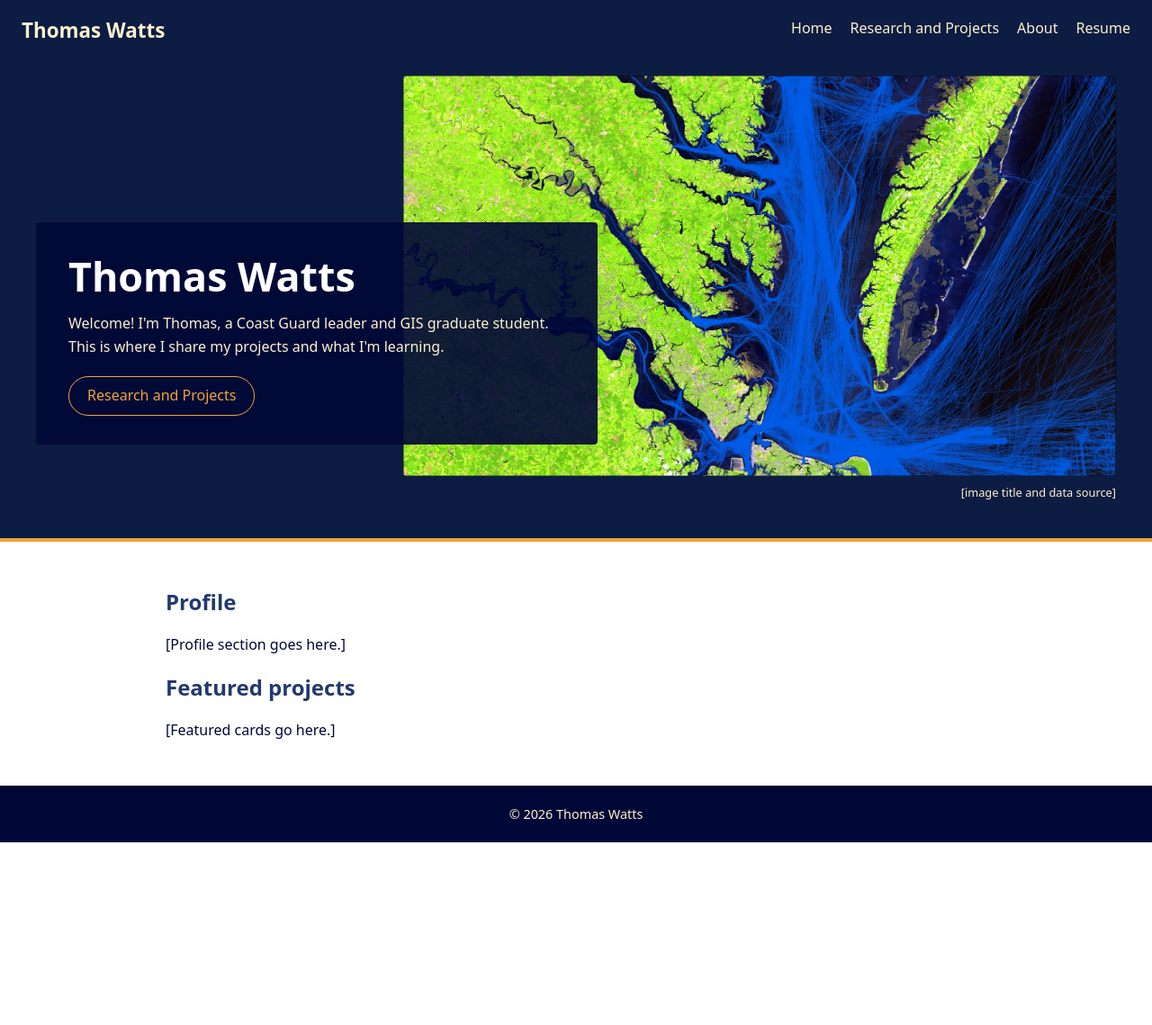
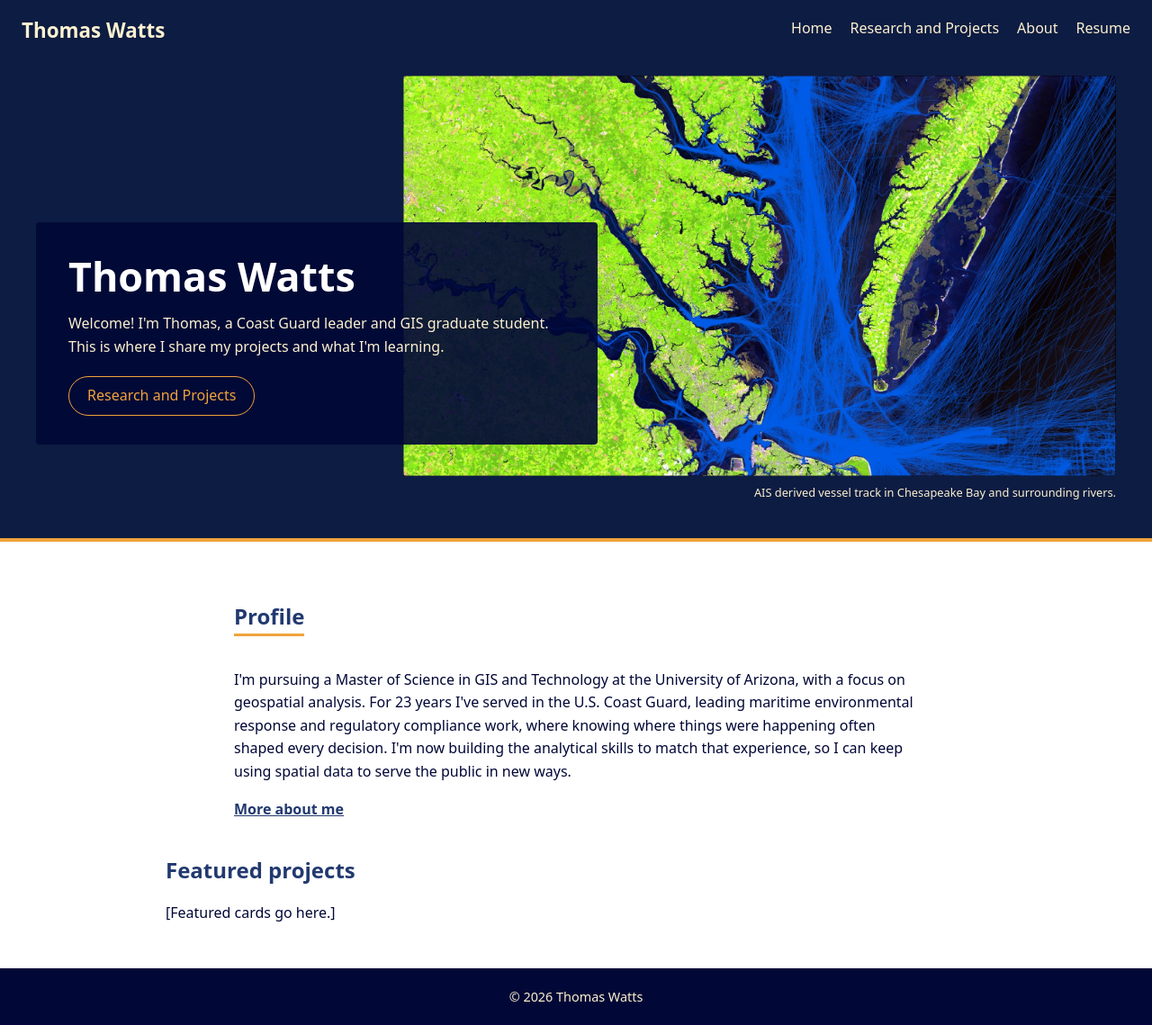
Before and after one commit to tfwatts/tfwatts.github.io, a Jekyll site: the page built from index.md, in a window 1280 px wide. Shown: the whole page at 90% size. Built offline with Jekyll 4.4.1, drawn with Linux system fonts in a browser that asks for light colours; before the commit the page ends 936 px from its top, so only the background shows below that.

Commit message:
Add profile section

```diff
--- a/assets/css/style.css
+++ b/assets/css/style.css
@@ -151,3 +151,17 @@ img {
     background: var(--navy-darkest);
   }
 }
+
+/* Profile section on the home page */
+.profile {
+  max-width: 760px;
+  margin: 1rem auto 2.5rem;
+}
+.profile h2 {
+  display: inline-block;
+  border-bottom: 3px solid var(--amber);
+  padding-bottom: 0.25rem;
+}
+.profile-link {
+  font-weight: 600;
+}
--- a/index.md
+++ b/index.md
@@ -7,12 +7,14 @@ hero:
   text: "Welcome! I'm Thomas, a Coast Guard leader and GIS graduate student. This is where I share my projects and what I'm learning."
   button_text: Research and Projects
   button_link: /projects/
-  caption: "[image title and data source]"
+  caption: "AIS derived vessel track in Chesapeake Bay and surrounding rivers."
 ---
 
-## Profile
-
-[Profile section goes here.]
+<section class="profile">
+  <h2>Profile</h2>
+  <p>I'm pursuing a Master of Science in GIS and Technology at the University of Arizona, with a focus on geospatial analysis. For 23 years I've served in the U.S. Coast Guard, leading maritime environmental response and regulatory compliance work, where knowing where things were happening often shaped every decision. I'm now building the analytical skills to match that experience, so I can keep using spatial data to serve the public in new ways.</p>
+  <p><a class="profile-link" href="{{ '/about/' | relative_url }}">More about me</a></p>
+</section>
 
 ## Featured projects
 
```
